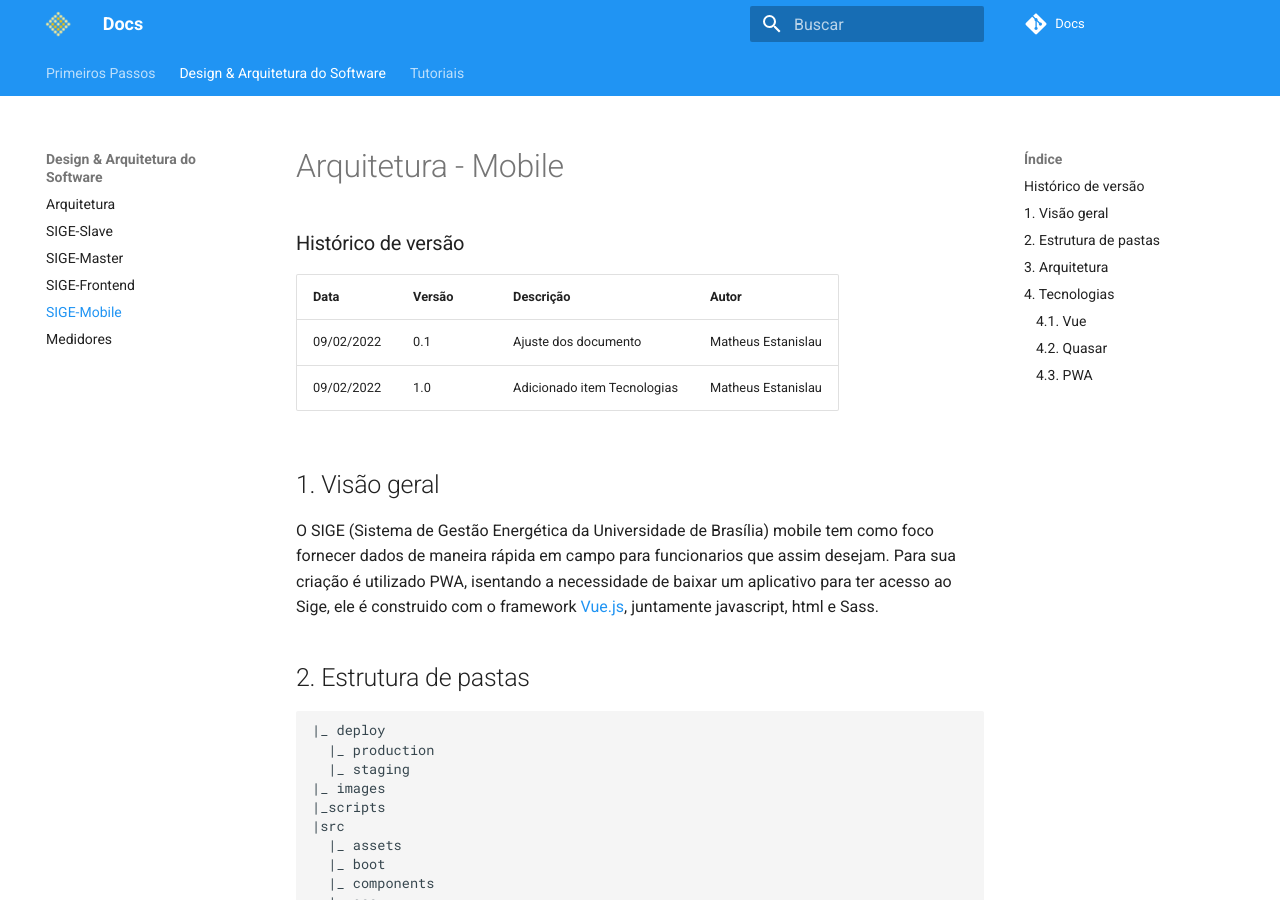
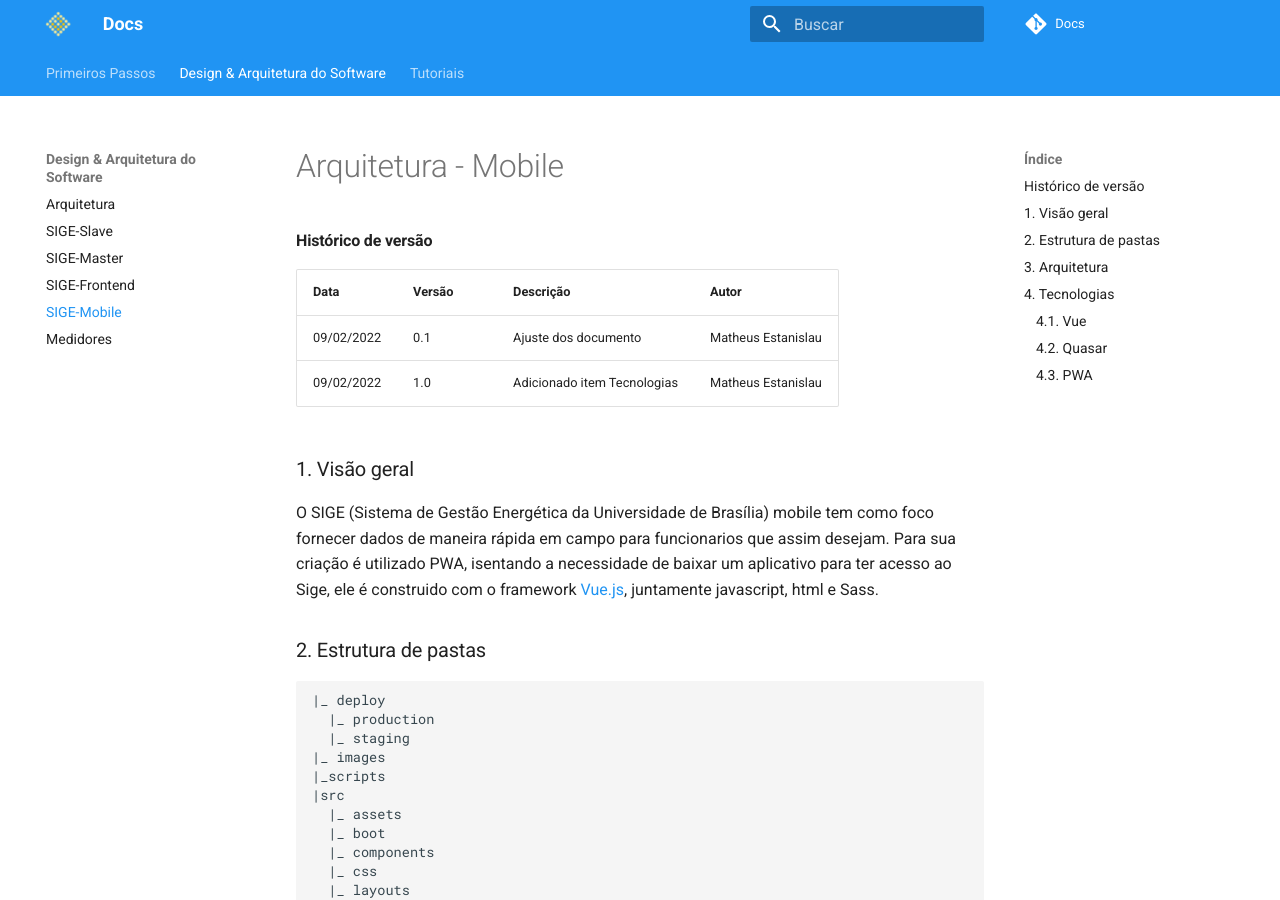
Before and after one commit to lappis-unb/docs, an MkDocs documentation site: the page built from docs/design-arquitetura/front-mobile.md, in a window 1280 px wide and 900 px high. Built offline with MkDocs 1.6.1 and Material for MkDocs 9.7.7, drawn with Linux system fonts in a browser that asks for light colours; comment, search, counter and statistics services are not loaded.

Commit message:
refactor: adjust titles size

````diff
--- a/docs/design-arquitetura/front-mobile.md
+++ b/docs/design-arquitetura/front-mobile.md
@@ -1,6 +1,6 @@
 # Arquitetura - Mobile
 
-### Histórico de versão
+#### Histórico de versão
 
 | Data       | Versão  | Descrição                                                 | Autor       |
 | ---------- | ------ | --------------------------------------------------------- | ----------- |
@@ -8,11 +8,11 @@
 | 09/02/2022 | 1.0    | Adicionado item Tecnologias                                     | Matheus Estanislau |
 
 
-## 1. Visão geral
+### 1. Visão geral
 
 O SIGE (Sistema de Gestão Energética da Universidade de Brasília) mobile tem como foco fornecer dados de maneira rápida em campo para funcionarios que assim desejam. Para sua criação é utilizado PWA, isentando a necessidade de baixar um aplicativo para ter acesso ao Sige, ele é construido com o framework [Vue.js](https://vuejs.org/v2/guide/), juntamente javascript, html e Sass.
 
-## 2. Estrutura de pastas
+### 2. Estrutura de pastas
 
 ```
 |_ deploy
@@ -59,23 +59,23 @@ O SIGE (Sistema de Gestão Energética da Universidade de Brasília) mobile tem
 - `src-pwa`: Diretório que contém arquivos de configuração PWA
 - `src-ssr`: Diretório que contém arquivos de configuração SSR
 
-## 3. Arquitetura
+### 3. Arquitetura
 
 ![mvvm](./images/mvvm.png)
 
 Nós estamos utilizando Vue.js, uma biblioteca javascript que tem focado na camada [ViewModel](https://012.vuejs.org/guide/#ViewModel) do padrão MVVM. Ele conecta a View e a Model por meio de ligações de dados bidirecionais. As manipulações reais do DOM e a formatação de saída são abstraídas em diretivas e filtros.
 
-## 4. Tecnologias
+### 4. Tecnologias
 
-### 4.1. Vue
+#### 4.1. Vue
 
 Segundo a documentação do proprio Vue.js é uma estrutura progressiva para construir interfaces de usuário. Este é um framework que utiliza componentes, que utilizam de props e Eventos para se comunicar.
 Para mais informações relacionadas a o framework Vue.js segue o link da sua [documentação](https://vuejs.org/v2/guide/).
 
-### 4.2. Quasar
+#### 4.2. Quasar
 
 Segundo o [wikipedia - quasar](https://en.wikipedia.org/wiki/Quasar_framework) Quasar é um framework de open source que tem como base Vue.JS que é utilizado para a construção de aplicativos, com uma única base de código, e ainda assim permite implantar na Web algumas tecnologias como SPA, PWA, SSR, para um aplicativo móvel, para este projete é utilizado o PWA. Para mais informações relacionadas a o framework Quasar Vue.js segue o link da sua [documentação](https://quasar.dev/).
 
-### 4.3. PWA
+#### 4.3. PWA
 
 Como é descrito no [wikipedia - PWA](https://en.m.wikipedia.org/wiki/Progressive_web_application) o PWA (progressive web application) consiste de um software de aplicativo que é distribuido pela web. Tendo como objetivo funcionar como esperado pelo desenvolvedor utilizando qualquer navegador compátivel com os padrões, seja desktop ou dispositivos móveis.
````
